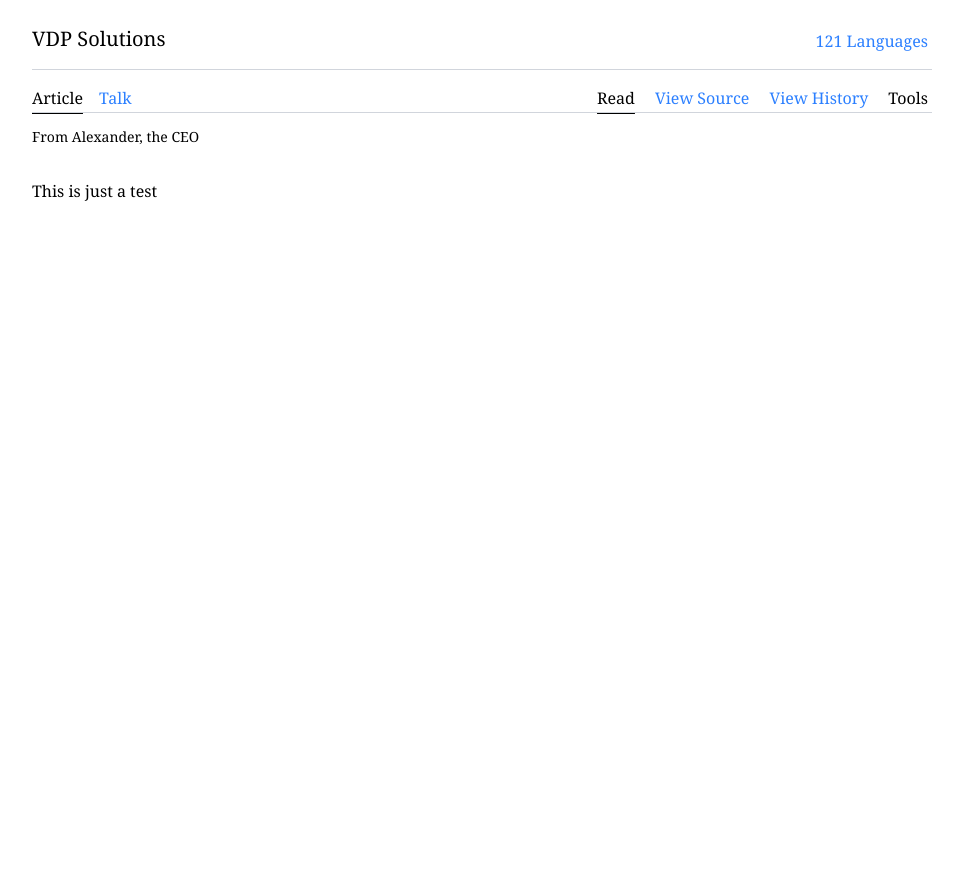
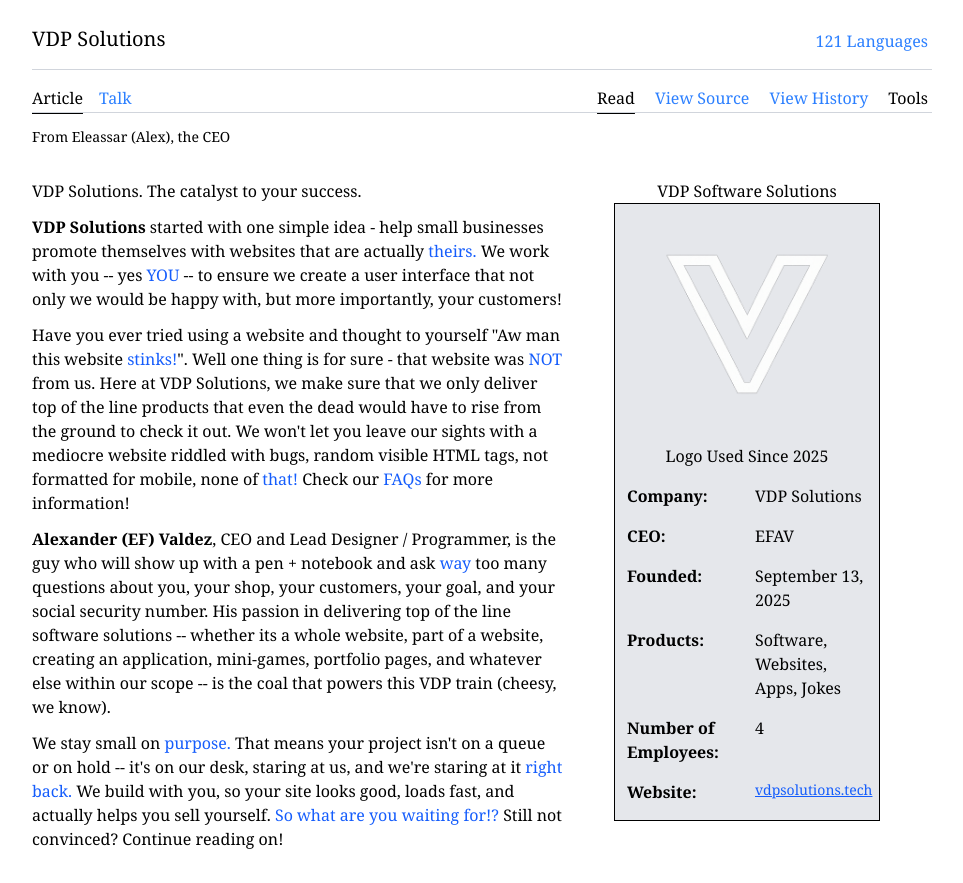
Before and after one commit to statisluc/FreelanceOffic, a React (Vite) app: page / in a window 1280 px wide. Shown: the part 1900-2783 px from the top of the page, without its empty margins (160-1123 px from the left). Before the commit the page ends 2400 px from the top, so only its background shows below. Built offline with nearby package versions, Linux system fonts and the light colour scheme; a web font is replaced by a local one.

Commit message:
Update WhoAreWe.jsx

```diff
--- a/src/components/WhoAreWe.jsx
+++ b/src/components/WhoAreWe.jsx
@@ -36,9 +36,90 @@ function WhoAreWe() {
             </div>
           </div>
           <hr className="-translate-y-1.5 w-225 my-2 border-gray-300" />
-          <p className="text-sm">From Alexander, the CEO</p>
-          <div className="my-8 grid">
-            <p>This is just a test</p>
+          <p className="text-sm">From Eleassar (Alex), the CEO</p>
+          <div className="my-8 flex flex-col md:flex-row">
+            <div className="flex flex-col">
+              <p>VDP Solutions. The catalyst to your success.</p>
+              <p className="mt-3">
+                <span className="font-bold">VDP Solutions</span> started with
+                one simple idea - help small businesses promote themselves with
+                websites that are actually{" "}
+                <span className="text-blue-600">theirs.</span> We work with you
+                -- yes <span className="text-blue-600">YOU</span> -- to ensure
+                we create a user interface that not only we would be happy with,
+                but more importantly, your customers!
+              </p>
+              <p className="mt-3">
+                Have you ever tried using a website and thought to yourself "Aw
+                man this website <span className="text-blue-600">stinks!</span>
+                ". Well one thing is for sure - that website was{" "}
+                <span className="text-blue-600">NOT</span> from us. Here at VDP
+                Solutions, we make sure that we only deliver top of the line
+                products that even the dead would have to rise from the ground
+                to check it out. We won't let you leave our sights with a
+                mediocre website riddled with bugs, random visible HTML tags,
+                not formatted for mobile, none of
+                <span className="text-blue-600"> that!</span> Check our{" "}
+                <span className="text-blue-600">FAQs</span> for more
+                information!
+              </p>
+              <p className="mt-3">
+                <span className="font-bold">Alexander (EF) Valdez</span>, CEO
+                and Lead Designer / Programmer, is the guy who will show up with
+                a pen + notebook and ask{" "}
+                <span className="text-blue-600">way</span> too many questions
+                about you, your shop, your customers, your goal, and your social
+                security number. His passion in delivering top of the line
+                software solutions -- whether its a whole website, part of a
+                website, creating an application, mini-games, portfolio pages,
+                and whatever else within our scope -- is the coal that powers
+                this VDP train (cheesy, we know).
+              </p>
+              <p className="mt-3">
+                We stay small on <span className="text-blue-600">purpose.</span>{" "}
+                That means your project isn't on a queue or on hold -- it's on
+                our desk, staring at us, and we're staring at it{" "}
+                <span className="text-blue-600">right back.</span> We build with
+                you, so your site looks good, loads fast, and actually helps you
+                sell yourself.{" "}
+                <span className="text-blue-600">
+                  So what are you waiting for!?
+                </span>{" "}
+                Still not convinced? Continue reading on!
+              </p>
+            </div>
+            <div className="flex flex-col ml-auto px-12 items-center">
+              <p className="flex items-center align-center">
+                VDP Software Solutions
+              </p>
+              <div className="border px-3 bg-gray-200 max-w-70">
+                <img
+                  className="max-w-60 mx-auto"
+                  src="logo.png"
+                  alt="company logo"
+                />
+                <p className="flex flex-col text-center">
+                  Logo Used Since 2025
+                </p>
+
+                <div className="py-4 grid md:grid-cols-2 gap-4">
+                  <p className="font-bold">Company: </p>
+                  <p>VDP Solutions</p>
+                  <p className="font-bold">CEO:</p>
+                  <p>EFAV</p>
+                  <p className="font-bold">Founded:</p>
+                  <p>September 13, 2025</p>
+                  <p className="font-bold">Products:</p>
+                  <p>Software, Websites, Apps, Jokes</p>
+                  <p className="font-bold">Number of Employees:</p>
+                  <p>4</p>
+                  <p className="font-bold">Website:</p>
+                  <p className="text-sm underline text-blue-600 hover:text-blue-800">
+                    vdpsolutions.tech
+                  </p>
+                </div>
+              </div>
+            </div>
           </div>
         </div>
       </div>
```
